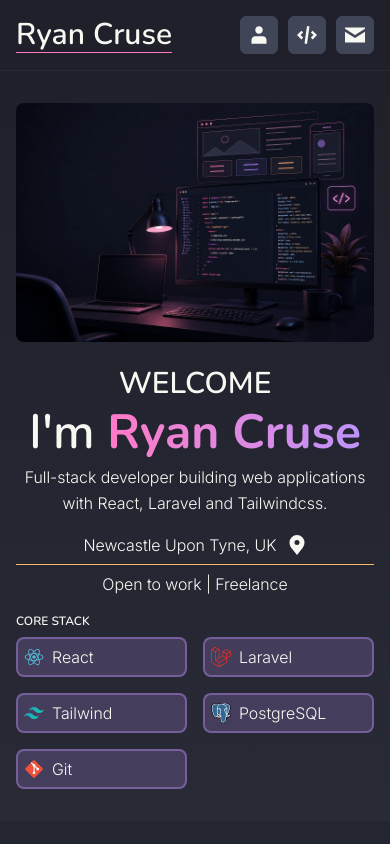
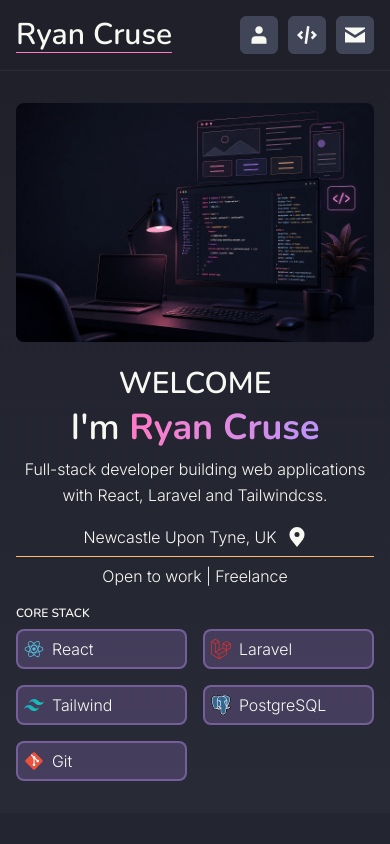
Before and after one commit to Cruse180795/my-portfolio, a React (Vite) app: page / in a window 390 px wide. Shown: the top 844 px of the page. Built offline with nearby package versions, Linux system fonts and the light colour scheme.

Commit message:
change: Fixed text size for welcome text in AboutMe section component

```diff
--- a/src/components/sections/AboutMeSection.tsx
+++ b/src/components/sections/AboutMeSection.tsx
@@ -28,7 +28,7 @@ function AboutMeSection() {
             <header className="text-center space-y-2 lg:text-left lg:space-y-2.5">
               <div className="space-y-1.5">
                 <h2 className="text-3xl uppercase lg:text-4xl">Welcome</h2>
-                <h3 className="text-5xl ">I'm <span className="font-bold bg-linear-to-r from-primary to-secondary bg-clip-text text-transparent underline underline-offset-8 decoration-1">Ryan Cruse</span></h3>
+                <h3 className="text-4xl lg:text-5xl">I'm <span className="font-bold bg-linear-to-r from-primary to-secondary bg-clip-text text-transparent underline underline-offset-8 decoration-1">Ryan Cruse</span></h3>
               </div>
 
               <p className="leading-relaxed text-balance lg:text-lg ">Full-stack developer building web applications with React, Laravel and Tailwindcss.</p>
```
